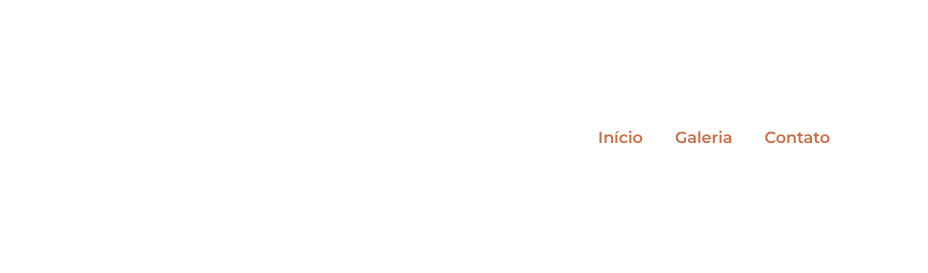
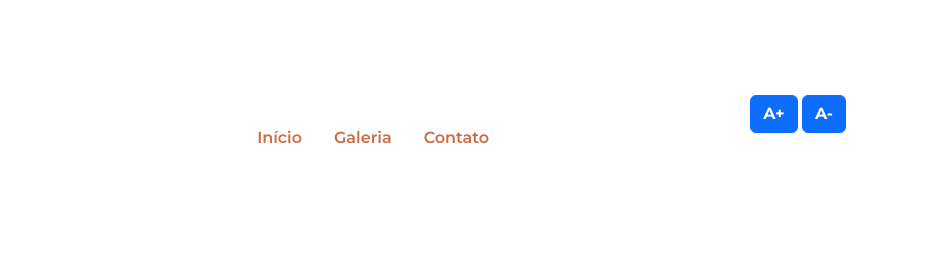
Before and after one commit to AndradeDeve/Trabalho_escola, a plain HTML site: page index.html in a window 1280 px wide. Shown: the top 273 px of the page, 352-1280 px from the left. Drawn offline with nearby package versions, Linux system fonts and the light colour scheme.

Commit message:
Colocando o js

```diff
--- a/index.html
+++ b/index.html
@@ -6,6 +6,7 @@
     <meta name="viewport" content="width=device-width, initial-scale=1">
     <link rel="preconnect" href="https://fonts.googleapis.com">
     <title>Tropicália</title>
+    <script src="./script.js"></script>
     <link href="https://cdnjs.cloudflare.com/ajax/libs/bootstrap/5.3.3/css/bootstrap.min.css" rel="stylesheet">
     <link rel="stylesheet" href="https://cdnjs.cloudflare.com/ajax/libs/bootstrap-icons/1.11.3/font/bootstrap-icons.min.css">
     <link rel="stylesheet" href="styles.css">
@@ -21,6 +22,10 @@
                 <li class="nav-item"><a class="nav-link" href="#galeria">Galeria</a></li>
                 <li class="nav-item"><a class="nav-link" href="#contato">Contato</a></li>
             </ul>
+            <div id="acessibilidade">
+                <button id="aumentar-fonte" class="btn btn-primary fw-bold">A+</button>
+                <button id="diminuir-fonte" class="btn btn-primary fw-bold">A-</button>
+            </div>
 
         </nav>
 
```
Also changed, not shown: script.js (added).
